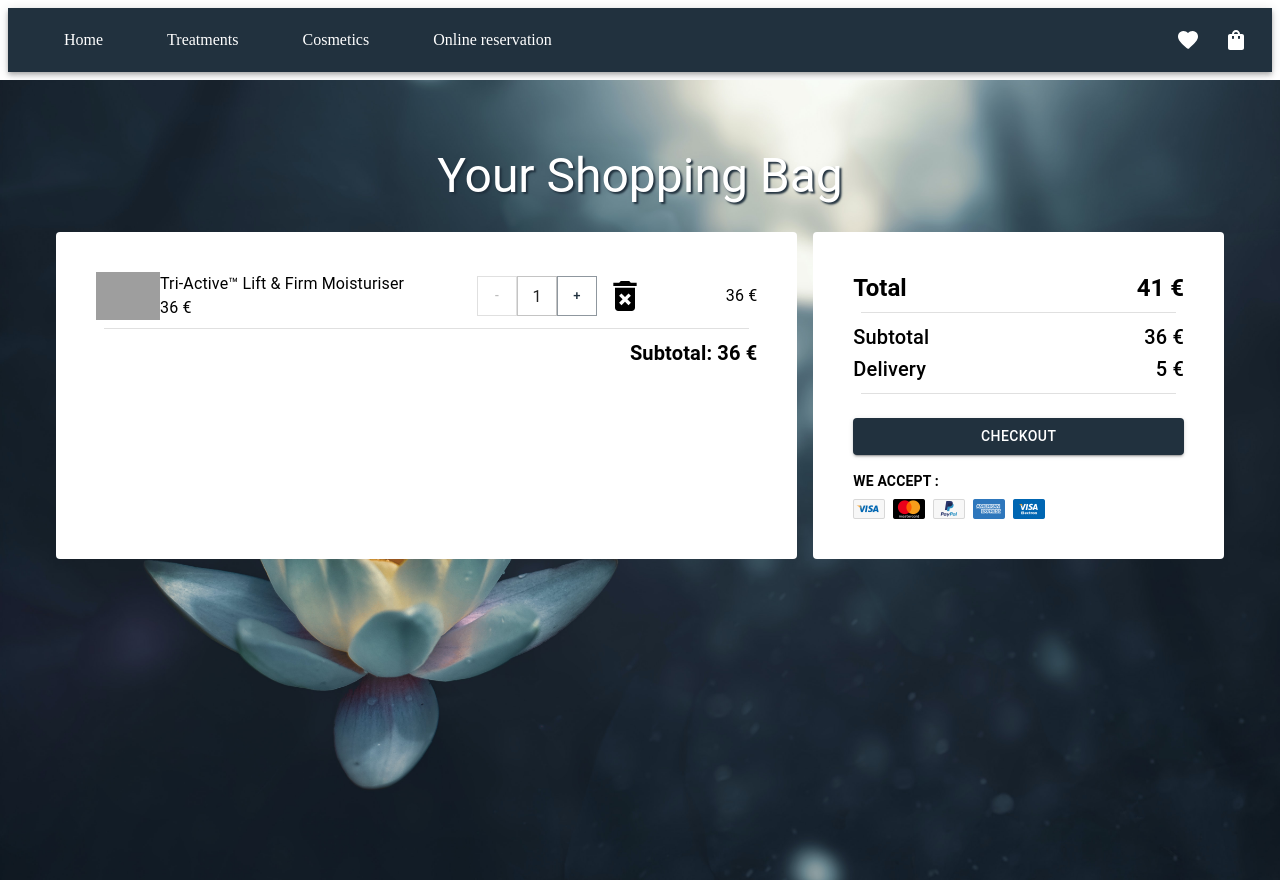
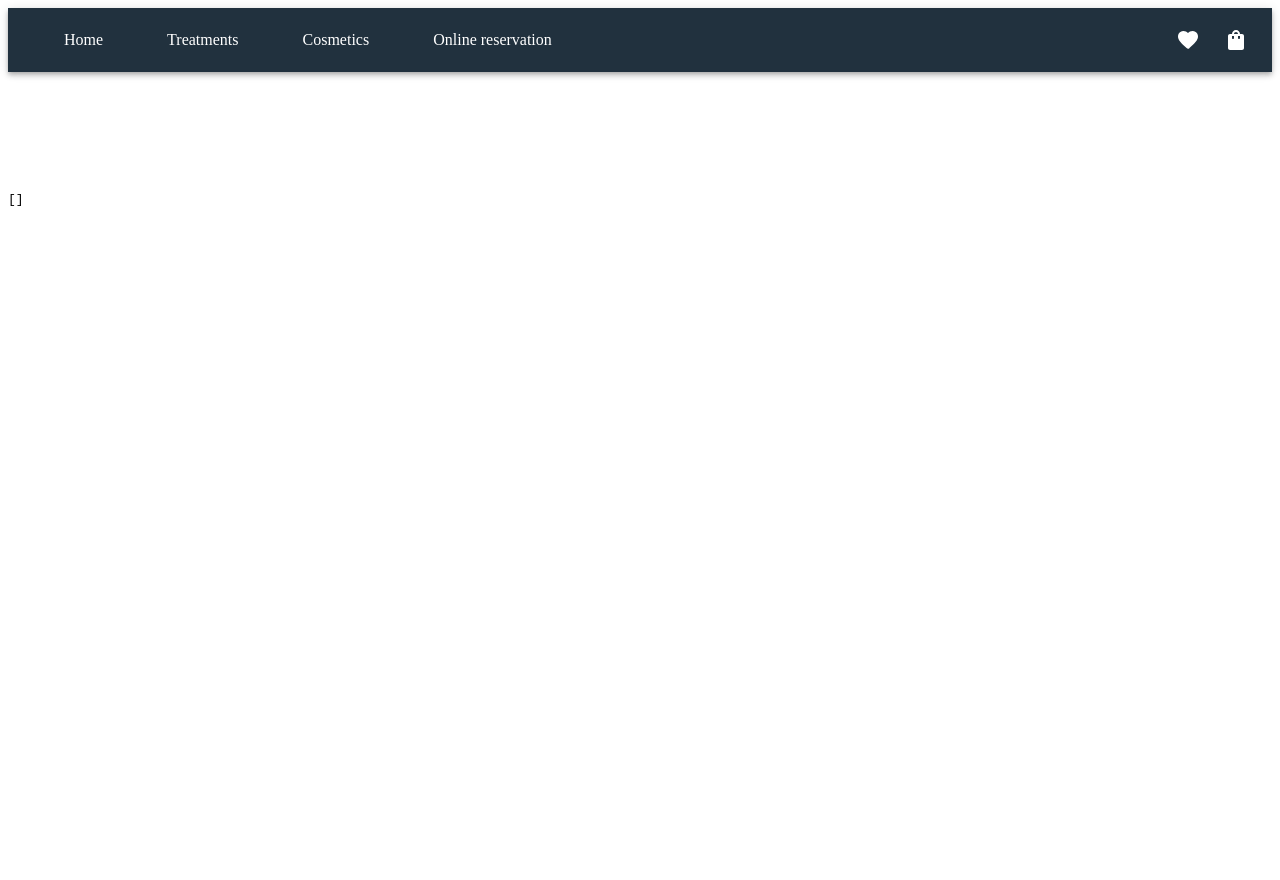
Before and after one commit to ManAgne/Spa-page, a React (Create React App) app in the folder app/: page /cart in a window 1280 px wide. After the commit the page ends 800 px from the top, so only its background shows below. Built offline with nearby package versions, Linux system fonts and the light colour scheme; grey boxes are pictures that could not be loaded.

Commit message:
chore: cart page display temporarily moved to separate file and removed from cart-page display

```diff
--- a/app/src/pages/cart-page/index.jsx
+++ b/app/src/pages/cart-page/index.jsx
@@ -1,34 +1,13 @@
 import * as React from 'react';
-import { Box, Typography } from '@mui/material';
-import { CheckoutSection, ListSection } from './components';
+import { Box } from '@mui/material';
+import CartContext from '../../contexts/cart-context';
 
-const CartPage = () => (
-  <Box sx={{
-    pt: 7, mx: 5, display: 'flex', flexDirection: 'column',
-  }}
-  >
-    <Box
-      component="img"
-      src="bg-image.jpg"
-      sx={{
-        position: 'absolute', top: '80px', left: 0, width: '100%', height: '100vh', objectFit: 'cover', zIndex: 0,
-      }}
-    />
-    <Typography
-      component="h1"
-      variant="h3"
-      align="center"
-      sx={{
-        color: 'white', my: '20px', textShadow: '2px 2px 2px #21313e', zIndex: 1,
-      }}
-    >
-      Your Shopping Bag
-    </Typography>
-    <Box sx={{ display: 'flex', zIndex: 1 }}>
-      <ListSection />
-      <CheckoutSection />
-    </Box>
+const CartPage = () => {
+  const { cartItems } = React.useContext(CartContext);
 
-  </Box>
-);
+  return (
+    <Box component="pre" sx={{ mt: 15 }}>{JSON.stringify(cartItems, null, 4)}</Box>
+  );
+};
+
 export default CartPage;
```
Also changed, not shown: app/src/pages/cart-page/cart-page-display.jsx (added, +34 -0 lines).
